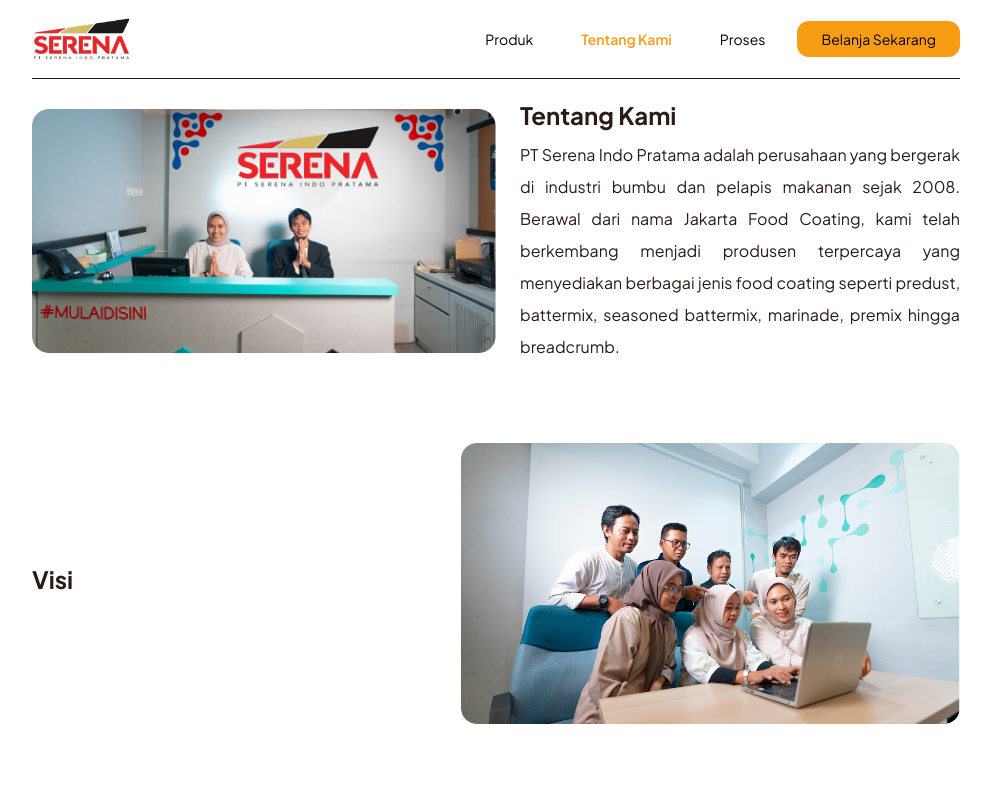
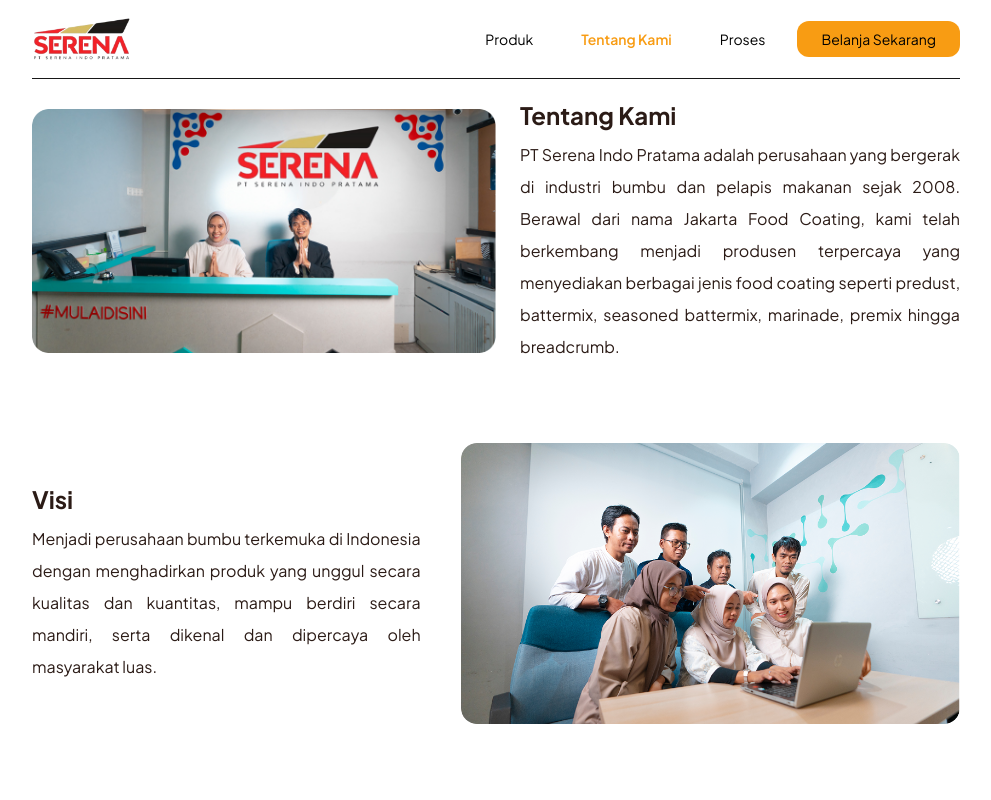
Before and after one commit to zaabdn/serena, a Next.js app: page /serena/tentang-kami in a window 1280 px wide. Shown: the top 800 px of the page, without its empty margins (144-1135 px from the left). Built offline with nearby package versions, Linux system fonts and the light colour scheme.

Commit message:
fix content vision

```diff
--- a/src/app/tentang-kami/page.tsx
+++ b/src/app/tentang-kami/page.tsx
@@ -48,7 +48,9 @@
             <p
               className="text-justify text-text-default-color mt-2"
               style={{ lineHeight: 2 }}
-            ></p>
+            >
+              {CONTENT_ABOUT_US.vision}
+            </p>
           </div>
 
           <div className="">
```
